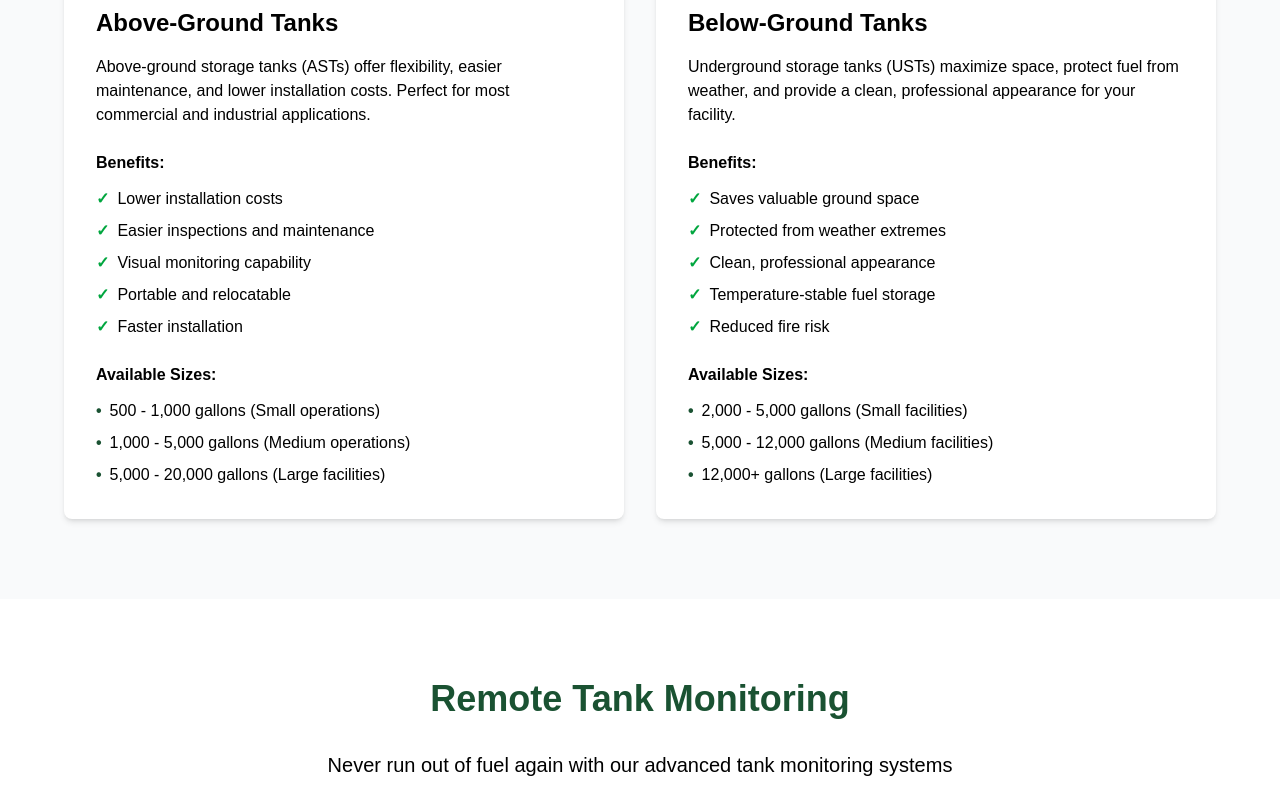
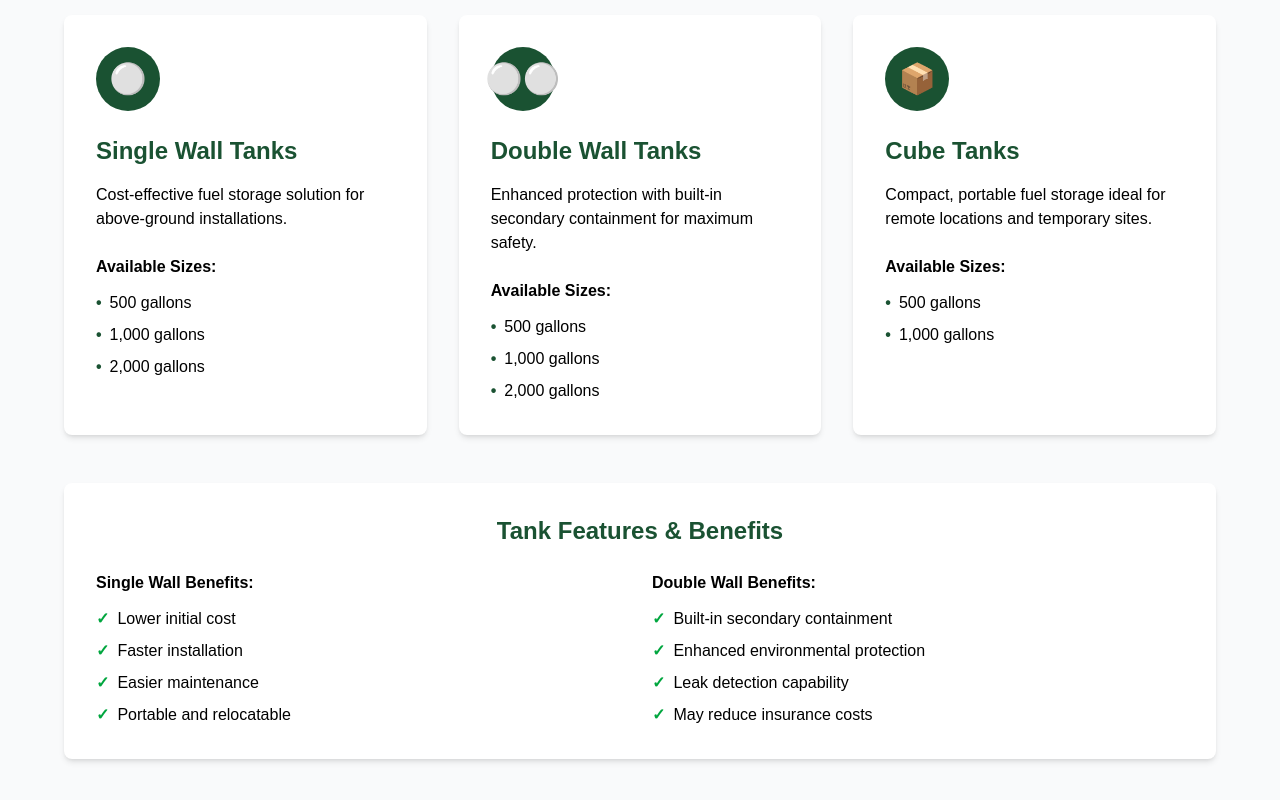
Before and after one commit to joshgrellner/penleyoil_website, a Next.js app: page /tanks in a window 1280 px wide. Shown: the part 1340-2140 px from the top of the page. Built offline with nearby package versions, Linux system fonts and the light colour scheme; no server answers.

Commit message:
feat: update tanks page with accurate inventory (500/1000/2000 gal, single/double wall, cube tanks)

```diff
--- a/app/tanks/page.tsx
+++ b/app/tanks/page.tsx
@@ -113,105 +113,134 @@ export default function TanksPage() {
         <div className="container mx-auto px-4">
           <div className="max-w-6xl mx-auto">
             <h2 className="text-4xl font-bold mb-12 text-center text-[--penley-green]">Tank Options</h2>
-            <div className="grid md:grid-cols-2 gap-8">
-              {/* Above-Ground Tanks */}
+
+            <div className="bg-blue-50 border-2 border-blue-200 p-6 rounded-lg mb-12 text-center">
+              <p className="text-xl text-gray-900">
+                <strong>Fuel Delivery Service:</strong> We can fill <span className="text-[--penley-green] font-bold">any size tank</span> you have on-site!
+              </p>
+            </div>
+
+            <div className="grid md:grid-cols-3 gap-8 mb-12">
+              {/* Single Wall Tanks */}
               <div className="bg-white p-8 rounded-lg shadow-md">
                 <div className="w-16 h-16 bg-[--penley-green] rounded-full flex items-center justify-center mb-6">
-                  <span className="text-3xl">⬆️</span>
+                  <span className="text-3xl">⚪</span>
                 </div>
-                <h3 className="text-2xl font-bold mb-4 text-gray-900">Above-Ground Tanks</h3>
+                <h3 className="text-2xl font-bold mb-4 text-[--penley-green]">Single Wall Tanks</h3>
                 <p className="text-gray-800 mb-6">
-                  Above-ground storage tanks (ASTs) offer flexibility, easier maintenance, and lower
-                  installation costs. Perfect for most commercial and industrial applications.
+                  Cost-effective fuel storage solution for above-ground installations.
                 </p>
-                <h4 className="font-bold mb-3 text-gray-900">Benefits:</h4>
-                <ul className="space-y-2 text-gray-800 mb-6">
-                  <li className="flex items-start gap-2">
-                    <span className="text-green-600 font-bold">✓</span>
-                    <span>Lower installation costs</span>
-                  </li>
-                  <li className="flex items-start gap-2">
-                    <span className="text-green-600 font-bold">✓</span>
-                    <span>Easier inspections and maintenance</span>
-                  </li>
-                  <li className="flex items-start gap-2">
-                    <span className="text-green-600 font-bold">✓</span>
-                    <span>Visual monitoring capability</span>
-                  </li>
-                  <li className="flex items-start gap-2">
-                    <span className="text-green-600 font-bold">✓</span>
-                    <span>Portable and relocatable</span>
-                  </li>
-                  <li className="flex items-start gap-2">
-                    <span className="text-green-600 font-bold">✓</span>
-                    <span>Faster installation</span>
-                  </li>
-                </ul>
                 <h4 className="font-bold mb-3 text-gray-900">Available Sizes:</h4>
                 <ul className="space-y-2 text-gray-800">
                   <li className="flex items-start gap-2">
                     <span className="text-[--penley-green] font-bold">•</span>
-                    <span>500 - 1,000 gallons (Small operations)</span>
+                    <span>500 gallons</span>
                   </li>
                   <li className="flex items-start gap-2">
                     <span className="text-[--penley-green] font-bold">•</span>
-                    <span>1,000 - 5,000 gallons (Medium operations)</span>
+                    <span>1,000 gallons</span>
                   </li>
                   <li className="flex items-start gap-2">
                     <span className="text-[--penley-green] font-bold">•</span>
-                    <span>5,000 - 20,000 gallons (Large facilities)</span>
+                    <span>2,000 gallons</span>
                   </li>
                 </ul>
               </div>
 
-              {/* Below-Ground Tanks */}
+              {/* Double Wall Tanks */}
               <div className="bg-white p-8 rounded-lg shadow-md">
                 <div className="w-16 h-16 bg-[--penley-green] rounded-full flex items-center justify-center mb-6">
-                  <span className="text-3xl">⬇️</span>
+                  <span className="text-3xl">⚪⚪</span>
                 </div>
-                <h3 className="text-2xl font-bold mb-4 text-gray-900">Below-Ground Tanks</h3>
+                <h3 className="text-2xl font-bold mb-4 text-[--penley-green]">Double Wall Tanks</h3>
                 <p className="text-gray-800 mb-6">
-                  Underground storage tanks (USTs) maximize space, protect fuel from weather, and provide
-                  a clean, professional appearance for your facility.
+                  Enhanced protection with built-in secondary containment for maximum safety.
                 </p>
-                <h4 className="font-bold mb-3 text-gray-900">Benefits:</h4>
-                <ul className="space-y-2 text-gray-800 mb-6">
-                  <li className="flex items-start gap-2">
-                    <span className="text-green-600 font-bold">✓</span>
-                    <span>Saves valuable ground space</span>
-                  </li>
-                  <li className="flex items-start gap-2">
-                    <span className="text-green-600 font-bold">✓</span>
-                    <span>Protected from weather extremes</span>
-                  </li>
-                  <li className="flex items-start gap-2">
-                    <span className="text-green-600 font-bold">✓</span>
-                    <span>Clean, professional appearance</span>
-                  </li>
-                  <li className="flex items-start gap-2">
-                    <span className="text-green-600 font-bold">✓</span>
-                    <span>Temperature-stable fuel storage</span>
-                  </li>
-                  <li className="flex items-start gap-2">
-                    <span className="text-green-600 font-bold">✓</span>
-                    <span>Reduced fire risk</span>
-                  </li>
-                </ul>
                 <h4 className="font-bold mb-3 text-gray-900">Available Sizes:</h4>
                 <ul className="space-y-2 text-gray-800">
                   <li className="flex items-start gap-2">
                     <span className="text-[--penley-green] font-bold">•</span>
-                    <span>2,000 - 5,000 gallons (Small facilities)</span>
+                    <span>500 gallons</span>
                   </li>
                   <li className="flex items-start gap-2">
                     <span className="text-[--penley-green] font-bold">•</span>
-                    <span>5,000 - 12,000 gallons (Medium facilities)</span>
+                    <span>1,000 gallons</span>
                   </li>
                   <li className="flex items-start gap-2">
                     <span className="text-[--penley-green] font-bold">•</span>
-                    <span>12,000+ gallons (Large facilities)</span>
+                    <span>2,000 gallons</span>
                   </li>
                 </ul>
+              </div>
+
+              {/* Cube Tanks */}
+              <div className="bg-white p-8 rounded-lg shadow-md">
+                <div className="w-16 h-16 bg-[--penley-green] rounded-full flex items-center justify-center mb-6">
+                  <span className="text-3xl">📦</span>
+                </div>
+                <h3 className="text-2xl font-bold mb-4 text-[--penley-green]">Cube Tanks</h3>
+                <p className="text-gray-800 mb-6">
+                  Compact, portable fuel storage ideal for remote locations and temporary sites.
+                </p>
+                <h4 className="font-bold mb-3 text-gray-900">Available Sizes:</h4>
+                <ul className="space-y-2 text-gray-800">
+                  <li className="flex items-start gap-2">
+                    <span className="text-[--penley-green] font-bold">•</span>
+                    <span>500 gallons</span>
+                  </li>
+                  <li className="flex items-start gap-2">
+                    <span className="text-[--penley-green] font-bold">•</span>
+                    <span>1,000 gallons</span>
+                  </li>
+                </ul>
+              </div>
+            </div>
+
+            <div className="bg-white p-8 rounded-lg shadow-md">
+              <h3 className="text-2xl font-bold mb-6 text-center text-[--penley-green]">Tank Features & Benefits</h3>
+              <div className="grid md:grid-cols-2 gap-6">
+                <div>
+                  <h4 className="font-bold mb-3 text-gray-900">Single Wall Benefits:</h4>
+                  <ul className="space-y-2 text-gray-800">
+                    <li className="flex items-start gap-2">
+                      <span className="text-green-600 font-bold">✓</span>
+                      <span>Lower initial cost</span>
+                    </li>
+                    <li className="flex items-start gap-2">
+                      <span className="text-green-600 font-bold">✓</span>
+                      <span>Faster installation</span>
+                    </li>
+                    <li className="flex items-start gap-2">
+                      <span className="text-green-600 font-bold">✓</span>
+                      <span>Easier maintenance</span>
+                    </li>
+                    <li className="flex items-start gap-2">
+                      <span className="text-green-600 font-bold">✓</span>
+                      <span>Portable and relocatable</span>
+                    </li>
+                  </ul>
+                </div>
+                <div>
+                  <h4 className="font-bold mb-3 text-gray-900">Double Wall Benefits:</h4>
+                  <ul className="space-y-2 text-gray-800">
+                    <li className="flex items-start gap-2">
+                      <span className="text-green-600 font-bold">✓</span>
+                      <span>Built-in secondary containment</span>
+                    </li>
+                    <li className="flex items-start gap-2">
+                      <span className="text-green-600 font-bold">✓</span>
+                      <span>Enhanced environmental protection</span>
+                    </li>
+                    <li className="flex items-start gap-2">
+                      <span className="text-green-600 font-bold">✓</span>
+                      <span>Leak detection capability</span>
+                    </li>
+                    <li className="flex items-start gap-2">
+                      <span className="text-green-600 font-bold">✓</span>
+                      <span>May reduce insurance costs</span>
+                    </li>
+                  </ul>
+                </div>
               </div>
             </div>
           </div>
--- a/lib/config.ts
+++ b/lib/config.ts
@@ -147,10 +147,10 @@ export const SERVICES = {
     options: [
       { type: 'Single Wall', sizes: ['500 gal', '1,000 gal', '2,000 gal'], use: 'Standard fuel storage' },
       { type: 'Double Wall', sizes: ['500 gal', '1,000 gal', '2,000 gal'], use: 'Enhanced environmental protection' },
-      { type: 'Stationary', sizes: ['500-2,000 gal'], use: 'Permanent on-site installation' },
-      { type: 'Portable/Mobile', sizes: ['500-1,000 gal'], use: 'Flexible jobsite fueling' },
+      { type: 'Cube Tanks', sizes: ['500 gal', '1,000 gal'], use: 'Compact, portable fuel storage for remote locations' },
       { type: 'DEF Tanks', sizes: ['Various'], use: 'Dedicated DEF storage systems' }
     ],
+    fillService: 'We can fill any size tank you have on-site',
     rental: {
       terms: 'Short-term and long-term rentals available',
       pricing: 'Free tank rental with minimum fuel purchase commitment',
```
